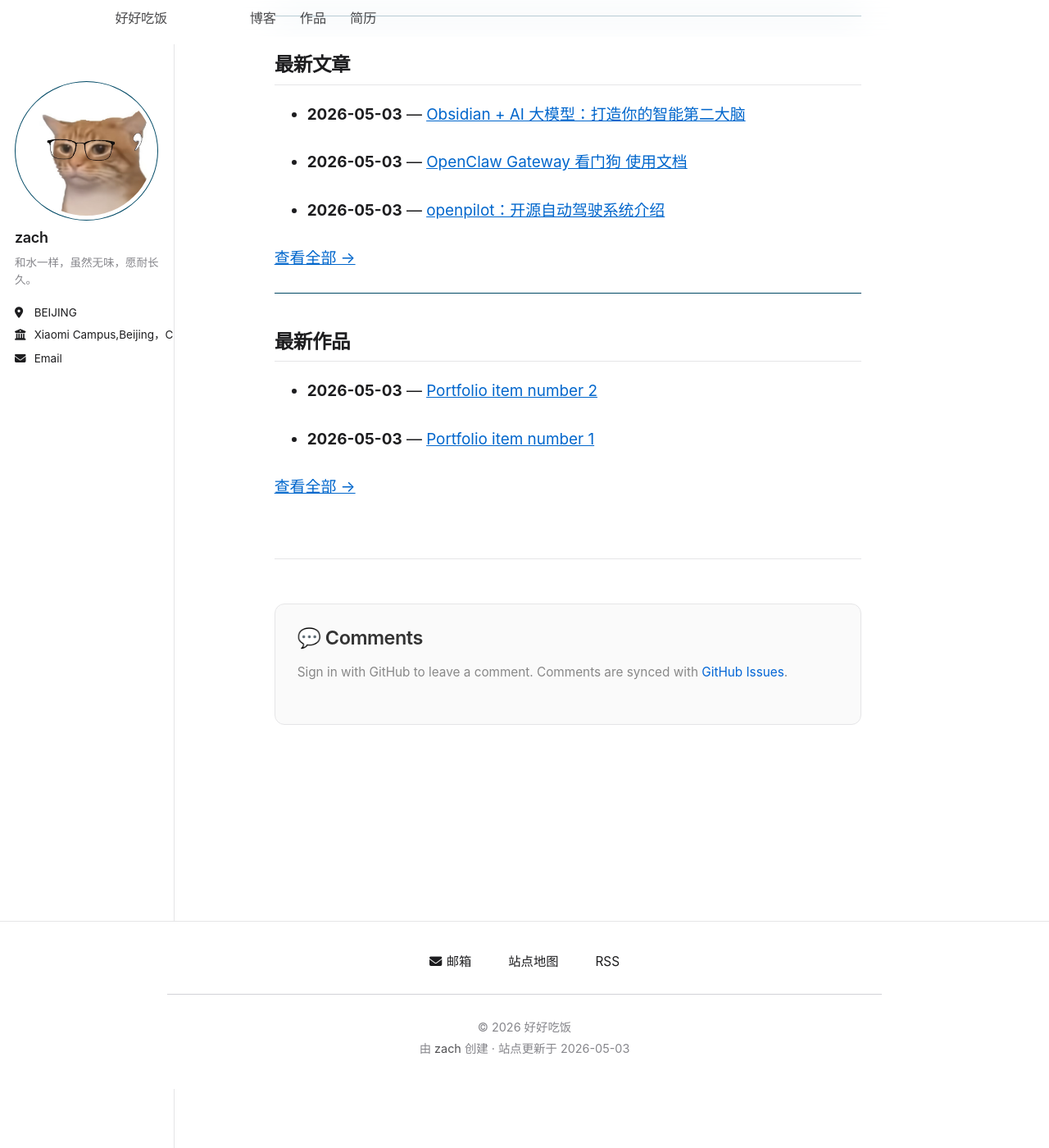
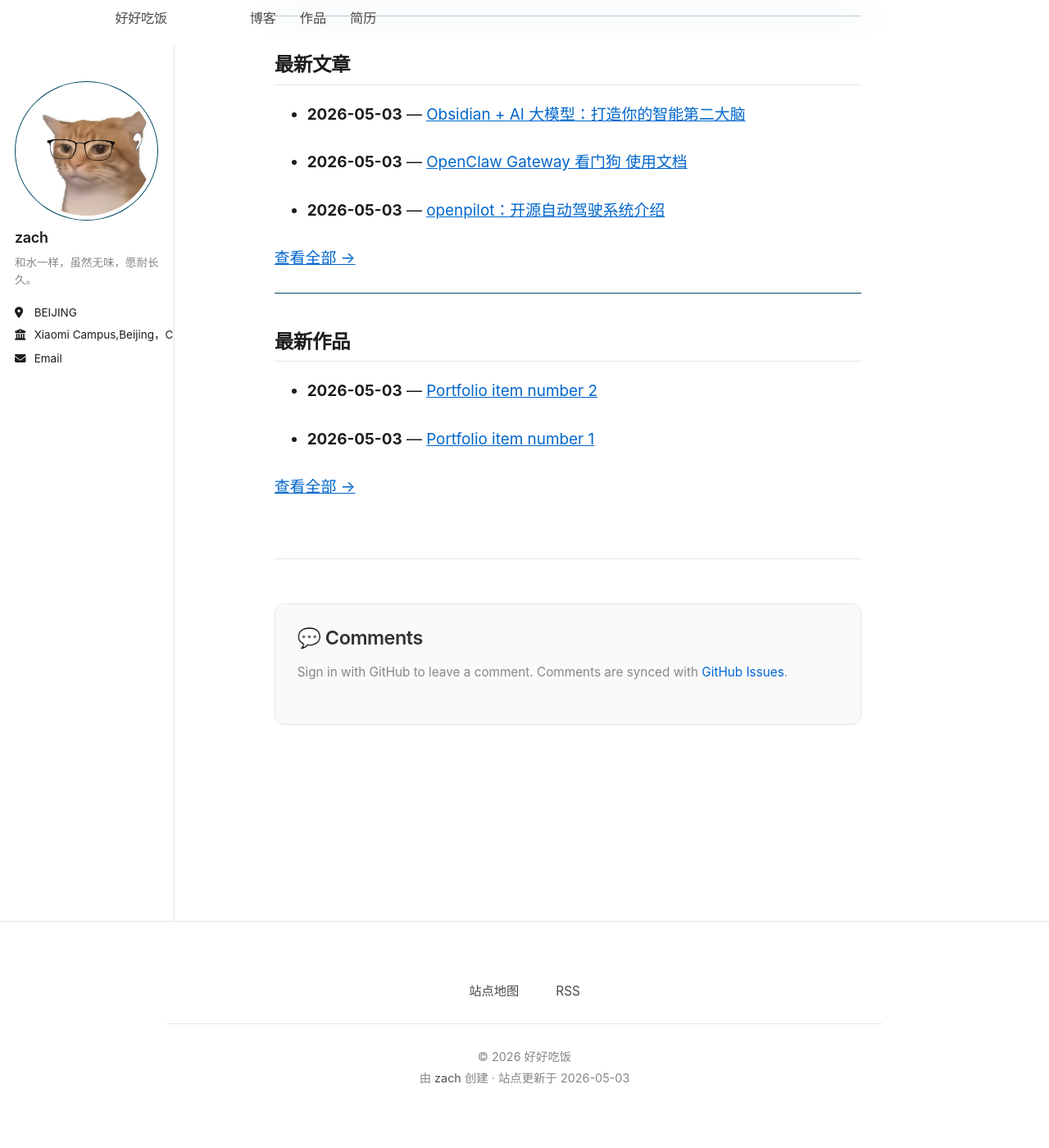
Before and after one commit to zach1219/zach1219.github.io, a Jekyll site: the page built from _pages/about.md, in a window 1280 px wide and 1400 px high, scrolled down 254 px. Shown: the whole window at 82% size. Built offline with Jekyll 4.4.1, drawn with Linux system fonts in a browser that asks for light colours; a script that is not in the unit is left out; comment, search, counter and statistics services are not loaded; before the commit the page ends 1582 px from its top, so only the background shows below that.

Commit message:
fix: remove email, keep GitHub, clean footer

```diff
--- a/_includes/footer.html
+++ b/_includes/footer.html
@@ -1,60 +1,9 @@
 {% include base_path %}
-
-<style>
-.page__footer {
-  background: #f5f5f7;
-  border-top: 1px solid #e5e5e7;
-  padding: 2rem 0;
-  margin-top: 3rem;
-}
-.page__footer footer {
-  max-width: 980px;
-  margin: 0 auto;
-  padding: 0 1.5rem;
-}
-.footer-links {
-  display: flex;
-  justify-content: center;
-  flex-wrap: wrap;
-  gap: 1.5rem 2.5rem;
-  margin-bottom: 1.5rem;
-  padding-bottom: 1.5rem;
-  border-bottom: 1px solid #d2d2d7;
-}
-.footer-links a {
-  color: #1d1d1f;
-  text-decoration: none;
-  font-size: 0.85rem;
-  transition: color 0.2s;
-}
-.footer-links a:hover {
-  color: #0071e3;
-}
-.footer-links a i {
-  margin-right: 0.3rem;
-}
-.footer-copyright {
-  text-align: center;
-  color: #86868b;
-  font-size: 0.8rem;
-  line-height: 1.8;
-}
-.footer-copyright a {
-  color: #515154;
-  text-decoration: none;
-}
-.footer-copyright a:hover {
-  color: #0071e3;
-}
-</style>
 
 <footer>
   <div class="footer-links">
     {% if site.author.github %}
-      <a href="https://github.com/{{ site.author.github }}"><i class="fab fa-github"></i>GitHub</a>
-    {% endif %}
-    {% if site.author.email %}
-      <a href="mailto:{{ site.author.email }}"><i class="fa fa-envelope"></i>邮箱</a>
+      <a href="https://github.com/{{ site.author.github }}"><i class="fab fa-github"></i> GitHub</a>
     {% endif %}
     <a href="{{ base_path }}/sitemap/">站点地图</a>
     <a href="{{ base_path }}/feed.xml">RSS</a>
```
